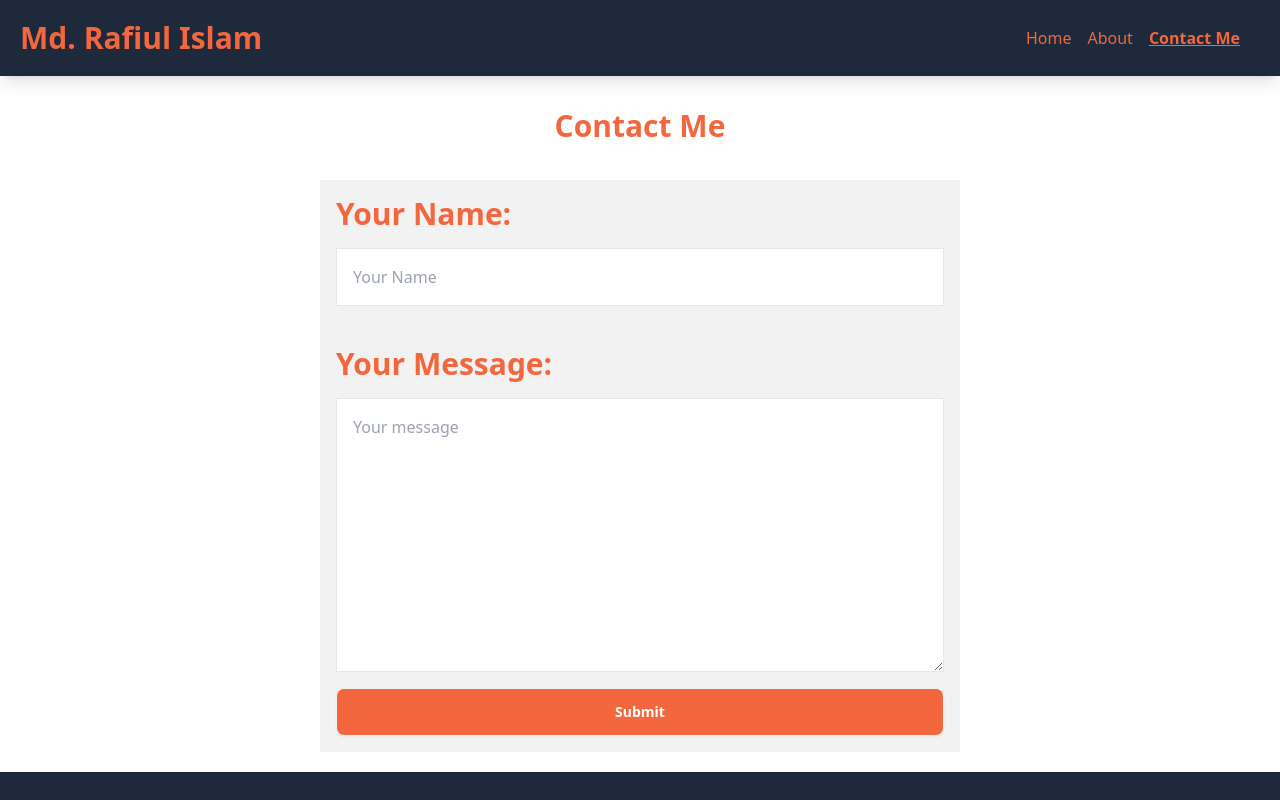
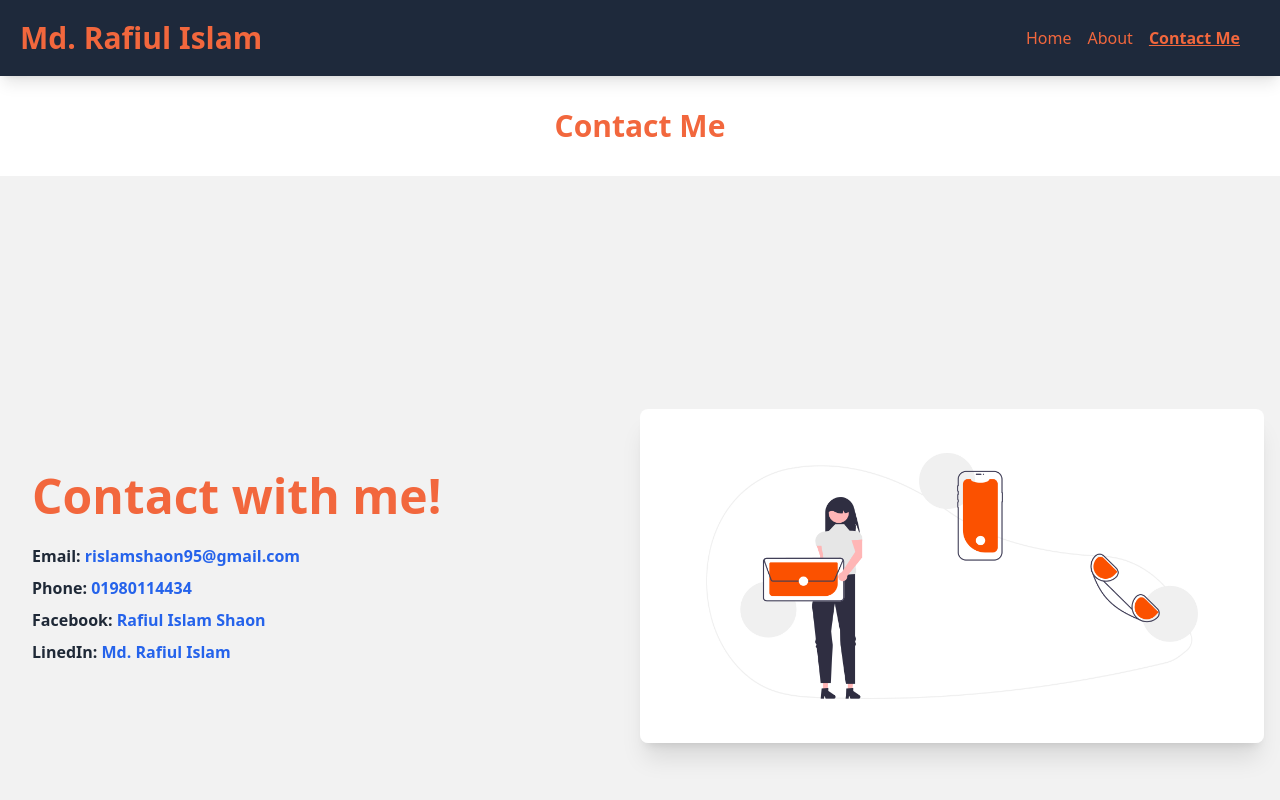
Before and after one commit to Rafiul23/my-portfolio-website, a React (Vite) app: page /contact in a window 1280 px wide. Shown: the top 800 px of the page. Built offline with nearby package versions, Linux system fonts and the light colour scheme.

Commit message:
contact me page is redesigned

```diff
--- a/src/Components/Contact.jsx
+++ b/src/Components/Contact.jsx
@@ -1,40 +1,27 @@
-import Swal from "sweetalert2";
 import SectionTitle from './SectionTitle';
-
+import contact from '../assets/contact.png';
 
 const Contact = () => {
-    const handleMessage = e =>{
-        e.preventDefault();
-        const name = e.target.name.value;
-        const message = e.target.message.value;
 
-        e.target.name.value = '';
-        e.target.message.value = '';
-
-        Swal.fire({
-            position: "center",
-            icon: "success",
-            title: "Your message is delivered",
-            showConfirmButton: false,
-            timer: 1500
-          });
-    }
     return (
         <div>
             <SectionTitle
-            title='Contact Me'
+                title='Contact Me'
             ></SectionTitle>
-            <div className="bg-base-200 w-full md:w-1/2 my-5 mx-auto p-4">
-           <form  onSubmit={handleMessage}>
-            <h2 className="text-alpha font-bold text-3xl ">Your Name: </h2>
-                <input type="text" placeholder="Your Name" name="name" className="border p-4 block my-4 w-full" required />
-                <br />
-                <h2 className="text-alpha font-bold text-3xl">Your Message: </h2>
-                <textarea name="message" id="message" placeholder="Your message" className="border p-4 block my-4 w-full" cols="30" rows="10"></textarea>
-
-                <button className="btn btn-block bg-alpha text-white">Submit</button>
-            </form>
-           </div>
+            <div className="hero min-h-screen bg-base-200">
+                <div className="hero-content flex-col lg:flex-row-reverse">
+                    <img src={contact} className="w-1/2 rounded-lg shadow-xl" />
+                    <div className='w-1/2 '>
+                        <h1 className="text-5xl pl-4 text-alpha font-bold">Contact with me!</h1>
+                        <div className='space-y-2 p-4 mt-2 font-semibold'>
+                        <p>Email: <span className='text-blue-600'>rislamshaon95@gmail.com</span></p>
+                        <p>Phone: <span className='text-blue-600'>01980114434</span></p>
+                        <p>Facebook: <a target='_blank' className='text-blue-600' href="https://www.facebook.com/rafiulislam.shaon.5">Rafiul Islam Shaon</a></p>
+                        <p>LinedIn: <a target='_blank' className='text-blue-600' href="https://www.linkedin.com/in/md-rafiul-islam-645681112/">Md. Rafiul Islam</a></p>
+                        </div>
+                    </div>
+                </div>
+            </div>
         </div>
     );
 };
```
Also changed, not shown: src/assets/contact.png (added).
